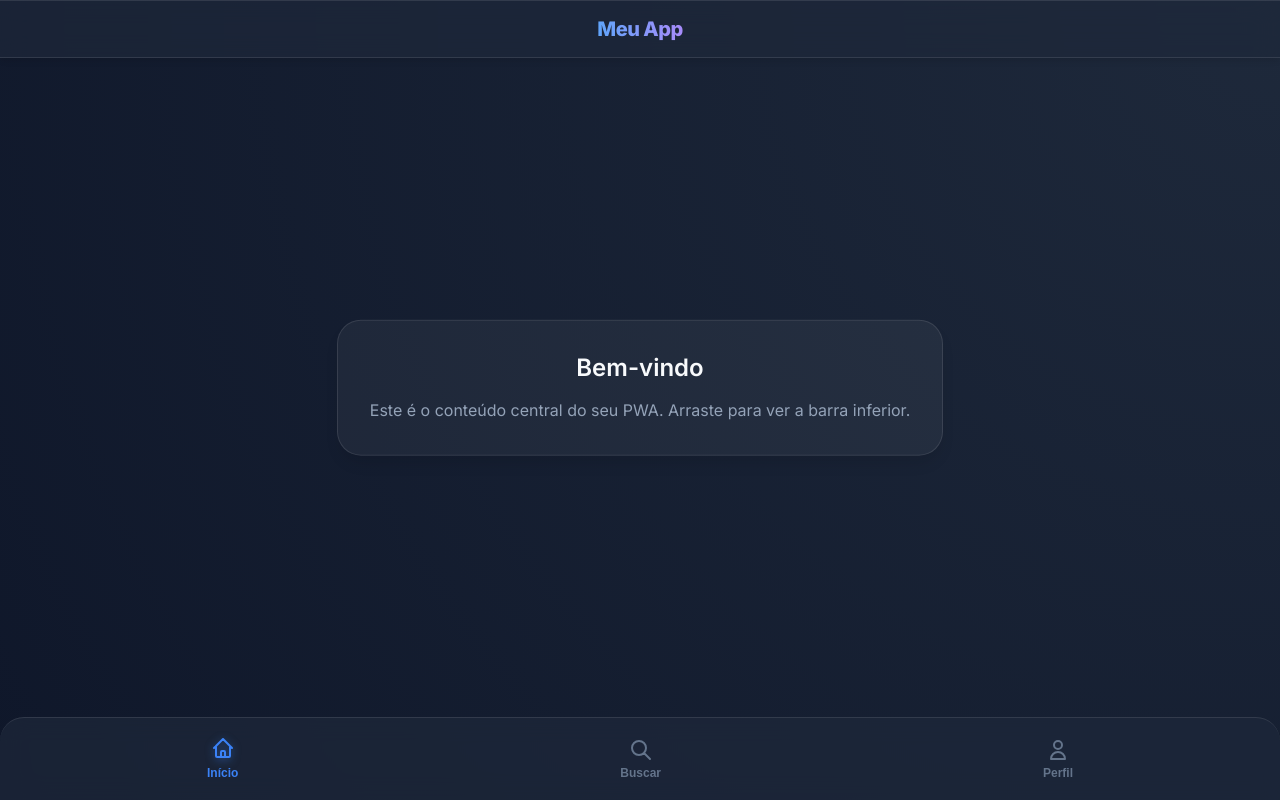
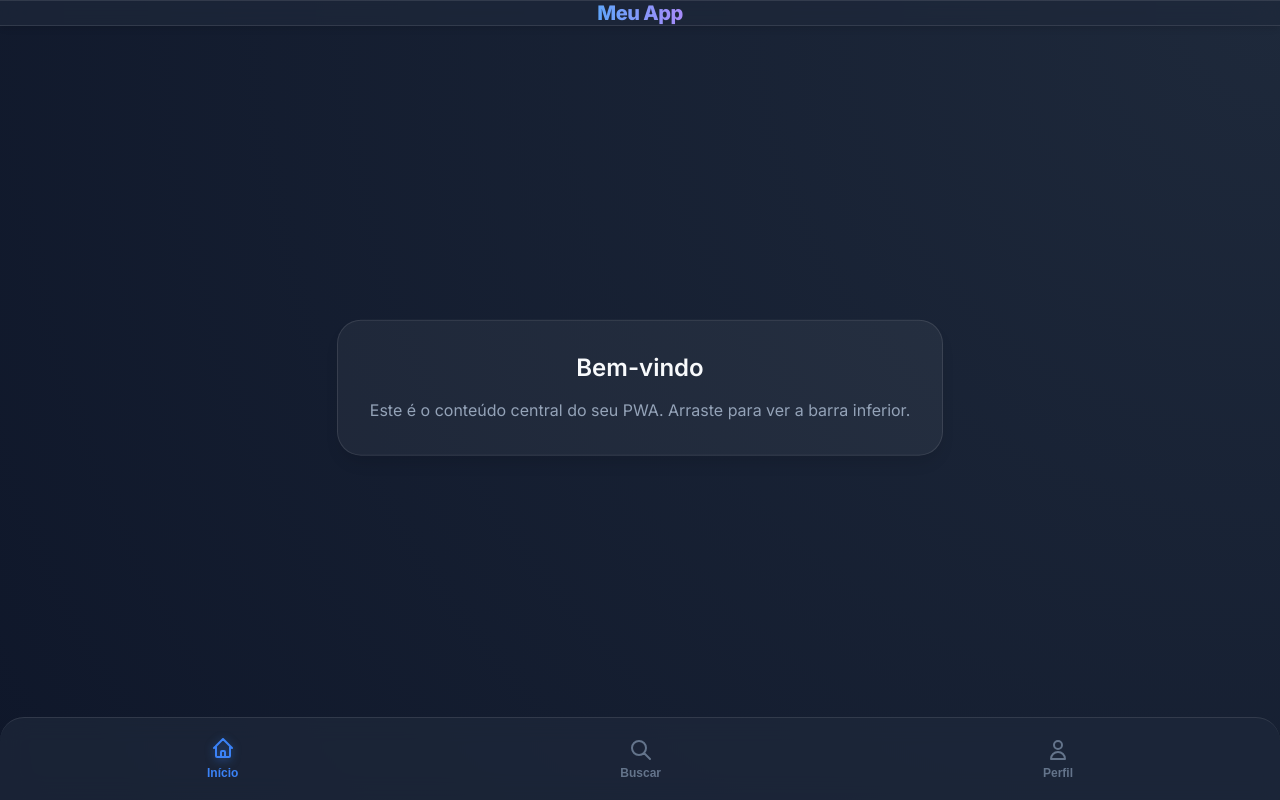
Before and after one commit to trifagundes/pwa2, a plain HTML site: page index.html in a window 1280 px wide. Drawn offline with Linux system fonts and the light colour scheme.

Commit message:
Update style.css

```diff
--- a/style.css
+++ b/style.css
@@ -29,6 +29,9 @@ body {
     width: 100vw;
     height: 100vh;
     height: 100dvh; /* Dynamic viewport height for mobile */
+
+    /* Garante que o padding seja calculado dentro dos 100dvh, sem estourar a tela */
+    box-sizing: border-box;
 }
 
 .app-container {
@@ -50,7 +53,7 @@ body {
 
 /* Header */
 .header {
-    padding: calc(1rem + var(--safe-area-top)) 1.5rem 1rem;
+    padding: 0px;
     position: fixed;
     top: 0;
     width: 100%;
```
